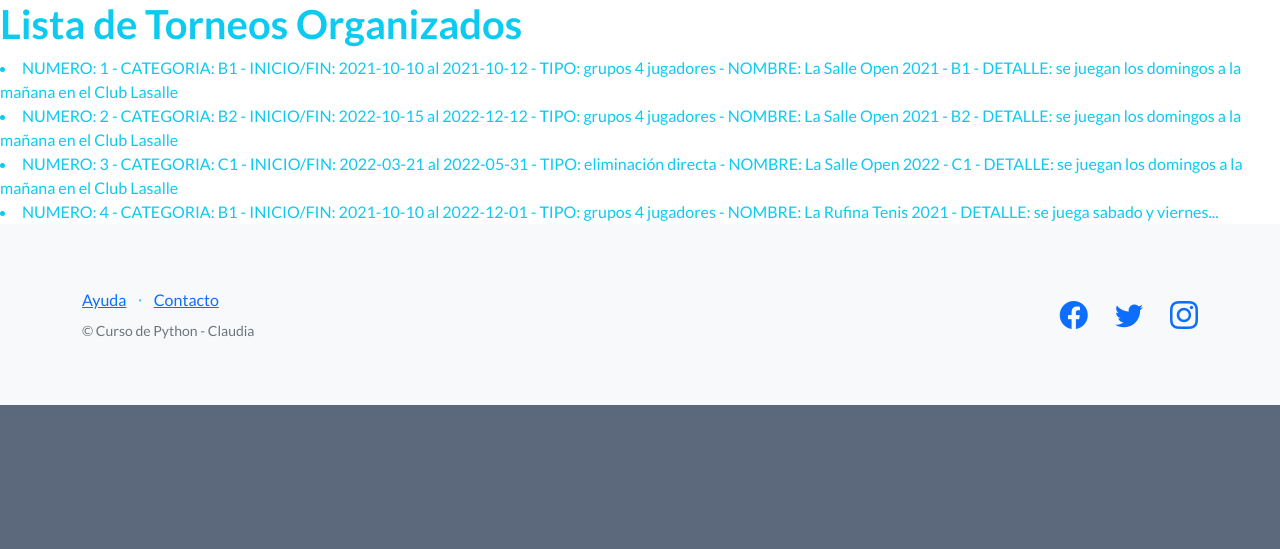
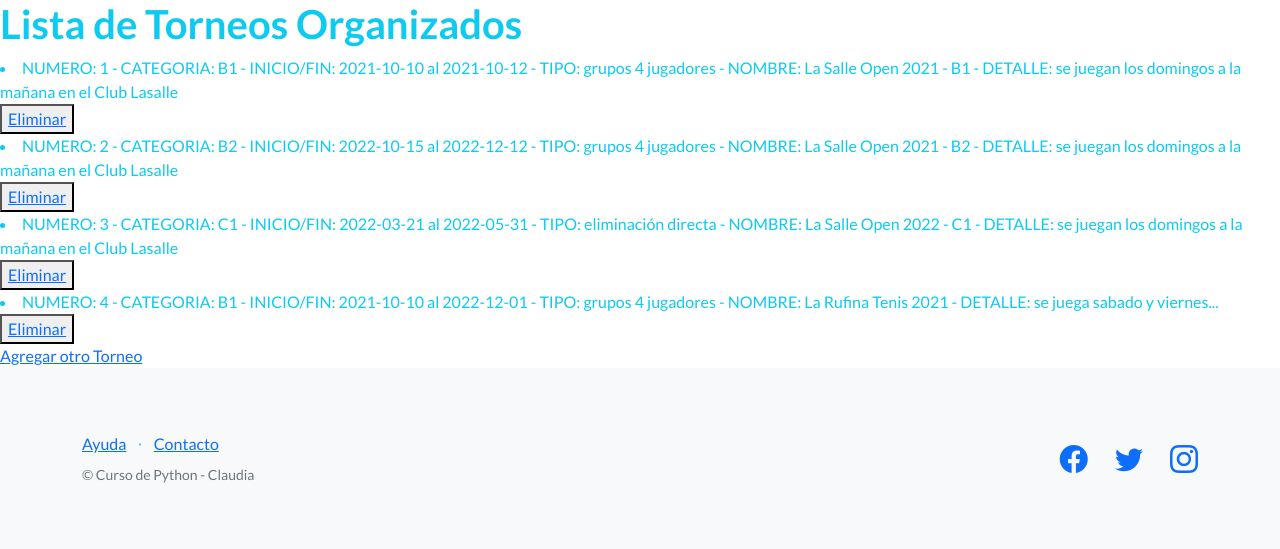
Before and after one commit to csanchezgithub/TorneoTenis, a Django app: page /AppTorneo/leerTorneos in a window 1280 px wide. Shown: the part 603-1152 px from the top of the page. Before the commit the page ends 1008 px from the top, so only its background shows below. Run offline with Django 4.2, Linux system fonts and the light colour scheme; data comes from the database, SQL or seed files in the repository; both versions use the stored data as it was after the commit; parts of the project's set-up code (start-up, migrations or seed data) failed here and were passed over; some libraries are stand-ins or nearby versions.

Commit message:
se agrega la posibilidad de eliminar datos de Torneos y Jugadores

```diff
--- a/TorneoTenis/AppTorneo/templates/AppTorneo/inicio.html
+++ b/TorneoTenis/AppTorneo/templates/AppTorneo/inicio.html
@@ -4,7 +4,7 @@
 {% block contenidoQueCambia %}
 
 <h1>Inicio</h1>
-<p>Para realizar la carga de datos en las clases usar las siguientes url en el navegador:</p>
+<p>Para realizar la carga de datos se puede usar las siguientes url en el navegador:</p>
 
     <li> /AppTorneo/altatorneo             <p style =color:blue>    -> Para insertar datos de los torneos
     <li> /AppTorneo/altajugadores          <p style =color:blue>    -> Para insertar datos de jugadores
--- a/TorneoTenis/AppTorneo/templates/AppTorneo/leerTorneos.html
+++ b/TorneoTenis/AppTorneo/templates/AppTorneo/leerTorneos.html
@@ -6,8 +6,14 @@
 
     <h1>Lista de Torneos Organizados</h1>
 
+
     {% for p in Los_torneos %}
-        <li>{{p}}     </li>
+        <li>{{p}}</li>
+        <button>
+            <a href="{% url 'EliminarTorneo' p.numero %}"> Eliminar</a>
+        </button>
     {% endfor %}
+    <br>
+    <a href="{% url 'torneoFormulario' %}">Agregar otro Torneo</a>
 
 {% endblock %}
--- a/TorneoTenis/AppTorneo/templates/AppTorneo/padre.html
+++ b/TorneoTenis/AppTorneo/templates/AppTorneo/padre.html
@@ -25,10 +25,10 @@
         <nav class="navbar navbar-light bg-light static-top">
             <div class="container">
                 <a class="navbar-brand" href="{% url 'inicio' %}">Inicio</a>´
-                <a class="navbar-brand" href="{% url 'listaJugadores' %}">Jugadores</a>
-                <a class="navbar-brand" href="{% url 'torneos' %}">Torneos</a>
-                <a class="navbar-brand" href="{% url 'torneojugadores' %}">Torneo Jugadores</a>
-                <a class="navbar-brand" href="{% url 'partidos' %}">Partidos</a>
+                <a class="navbar-brand" href="{% url 'LeerJugadores' %}">Jugadores</a>
+                <a class="navbar-brand" href="{% url 'LeerTorneos' %}">Torneos</a>
+                <a class="navbar-brand" href="{% url 'LeerJugadoresTorneos' %}">Torneo Jugadores</a>
+                <a class="navbar-brand" href="{% url 'LeerPartidos' %}">Partidos</a>
 
             </div>
         </nav>
--- a/TorneoTenis/AppTorneo/urls.py
+++ b/TorneoTenis/AppTorneo/urls.py
@@ -6,10 +6,6 @@ from AppTorneo import views
 urlpatterns = [
 
     path('', views.inicio, name="inicio"), #esta era nuestra primer view
-    path('torneos', views.torneos, name="torneos"),
-    path('listajugadores', views.listaJugadores, name="listaJugadores"),
-    path('torneojugadores', views.torneoJugadores, name="torneojugadores"),
-    path('partidos', views.partidos, name="partidos"),
 
     path('altatorneo', views.TORNEOformulario, name="torneoFormulario"),
     path('altajugadores', views.JUGADORESformulario, name="listaJugadoresFormulario"),
@@ -24,4 +20,7 @@ urlpatterns = [
     path('leerJugadoresTorneos', views.leerJUGADORES_TORNEOS, name="LeerJugadoresTorneos"),
     path('leerPartidos', views.leerPARTIDOS, name="LeerPartidos"),
 
+    path('eliminartorneo/<numero_torneo>/', views.eliminarTORNEO, name="EliminarTorneo"),
+    path('eliminarjugador/<dni>/', views.eliminarJUGADOR, name="EliminarJugador"),
+
 ]
--- a/TorneoTenis/AppTorneo/views.py
+++ b/TorneoTenis/AppTorneo/views.py
@@ -12,18 +12,6 @@ def inicio(request):
       #a = "Hola mundo - esta es la vista de INICIO"
       #return HttpResponse (a)
       return render(request, "AppTorneo/inicio.html")
-
-def torneos(request):
-      return render(request, "AppTorneo/torneo.html")
-
-def listaJugadores(request):
-      return render(request, "AppTorneo/listajugadores.html")
-
-def partidos(request):
-      return render(request, "AppTorneo/partidos.html")
-
-def torneoJugadores(request):
-      return render(request, "AppTorneo/torneojugadores.html")
 
 
 #
@@ -69,6 +57,15 @@ def leerTORNEOS(request):
       contexto= {"Los_torneos":todos_los_torneos}
       return render(request, "AppTorneo/leerTorneos.html",contexto)
 
+def eliminarTORNEO(request, numero_torneo):
+      torneo = Torneo.objects.get(numero=numero_torneo)
+      torneo.delete()
+      # vuelvo al menú
+      todos_los_torneos = Torneo.objects.all() # trae todos los torneos
+      contexto = {"Los_torneos": todos_los_torneos}
+      return render(request, "AppTorneo/leerTorneos.html", contexto)
+
+
 
 #----------------------------------------------------------
 #------------ Vistas para la lista de jugadores posibles  ---------------------------------------------------
@@ -96,6 +93,16 @@ def leerJUGADORES(request):
       todos_los_jugadores = ListaJugadores.objects.all() #trae todos los torneos
       contexto= {"Los_jugadores":todos_los_jugadores}
       return render(request, "AppTorneo/leerListaJugadores.html",contexto)
+
+
+def eliminarJUGADOR(request, dni):
+      jugador = ListaJugadores.objects.get(dni=dni)
+      jugador.delete()
+      # vuelvo al menú
+      jugadores = ListaJugadores.objects.all() # trae todos los torneos
+      contexto = {"Los_jugadores": jugadores}
+      return render(request, "AppTorneo/leerListaJugadores.html", contexto)
+
 
 
 #----------------------------------------------------------
```
Also changed, not shown: TorneoTenis/AppTorneo/templates/AppTorneo/leerListaJugadores.html (+8 -1 lines), TorneoTenis/AppTorneo/templates/AppTorneo/listajugadores.html (deleted, +0 -21 lines), TorneoTenis/AppTorneo/templates/AppTorneo/partidos.html (deleted, +0 -7 lines), TorneoTenis/AppTorneo/templates/AppTorneo/torneo.html (deleted, +0 -7 lines), TorneoTenis/AppTorneo/templates/AppTorneo/torneojugadores.html (deleted, +0 -7 lines), TorneoTenis/AppTorneo/templates/AppTorneo/eliminar_jugadores.html (added), TorneoTenis/AppTorneo/templates/AppTorneo/eliminar_torneo.html (added), TorneoTenis/db.sqlite3.
